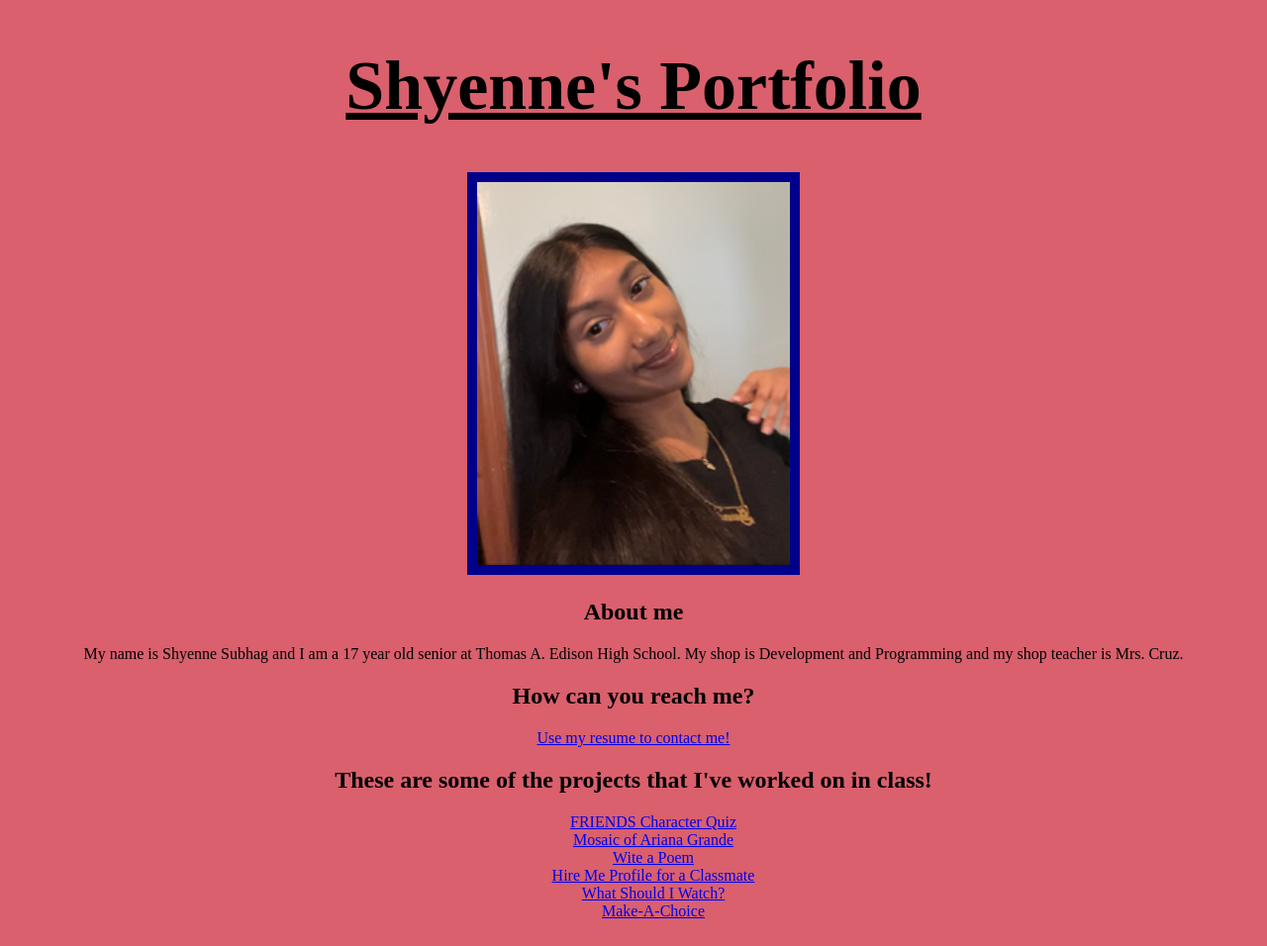
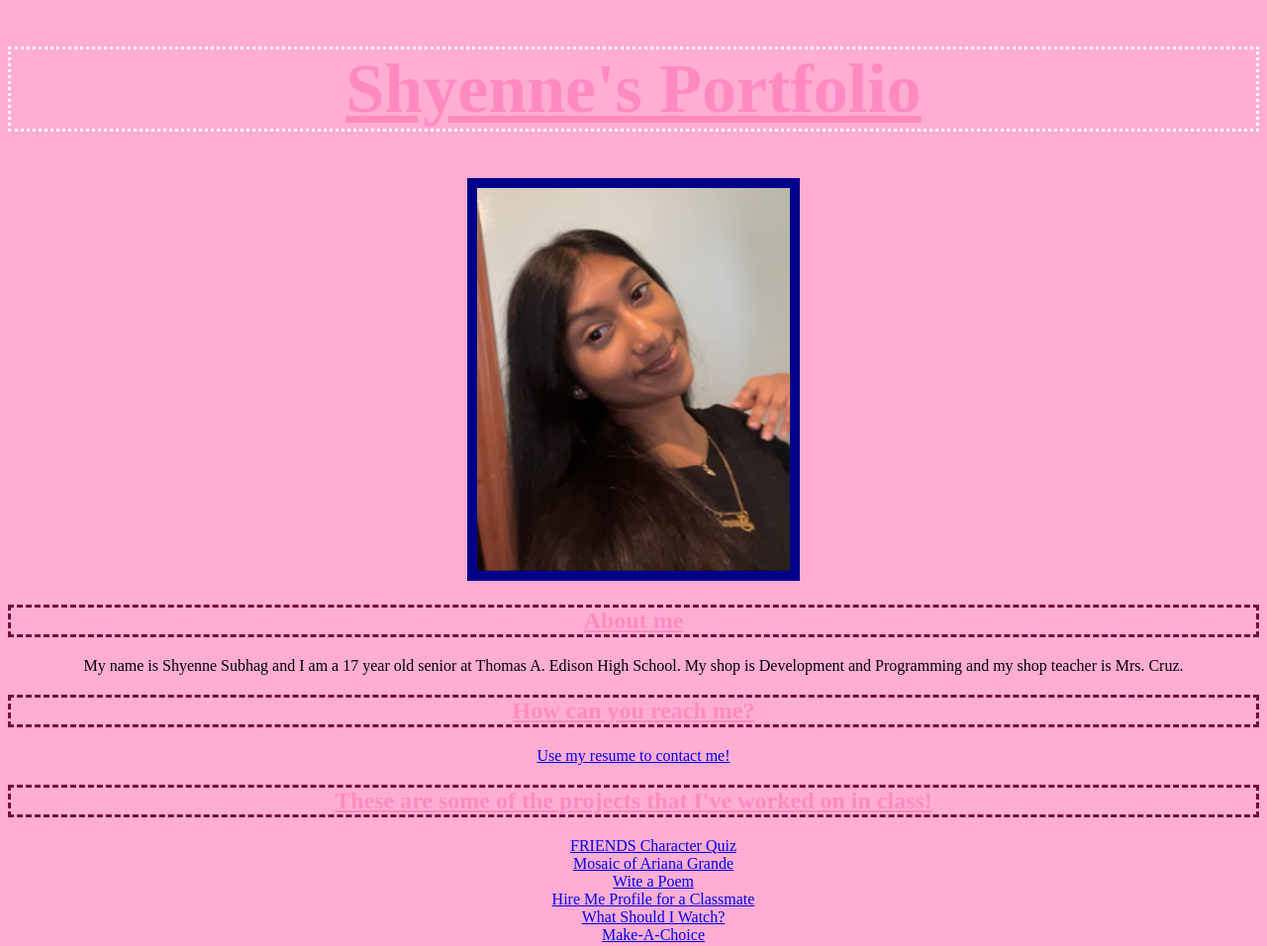
Before and after one commit to Shys1/Shys1.github.io, a plain HTML site: page index.html in a window 1280 px wide. Shown: the whole page at 99% size. Drawn offline with Linux system fonts and the light colour scheme.

Commit message:
I added more to my css.

```diff
--- a/mystyle.css
+++ b/mystyle.css
@@ -1,13 +1,12 @@
 html {
-  background: #D9606C;
+  background: #ffadd3;
 }
 body {
   text-align: center;
 }
 h1 {
-  color: 8D0B39;
-  border: bold white;
-  text-align: center;
+  color: #ff8ac0;
+  border: dotted white;
   text-decoration: underline;
   font-size: 70px;
 }
@@ -20,5 +19,7 @@ img {
   border: 10px solid #00008B;
 }
 h2 {
-  text-align: center;
+  color:#ff8ac0;
+  border: dashed #75093b;
+  text-decoration: underline;
 }
```
